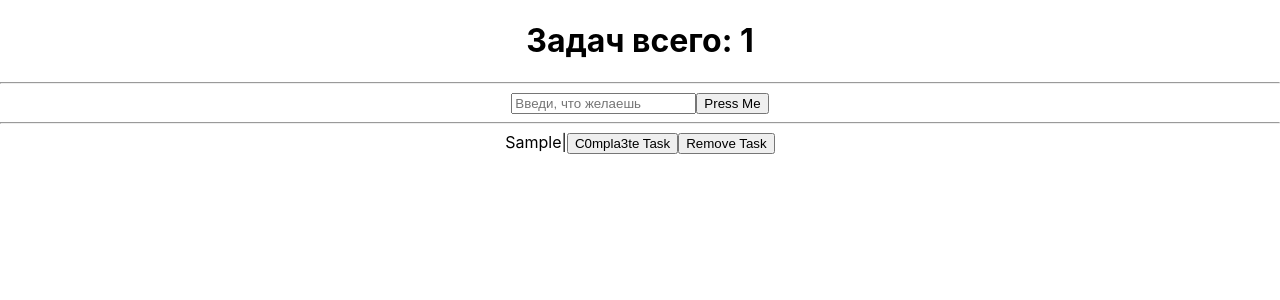
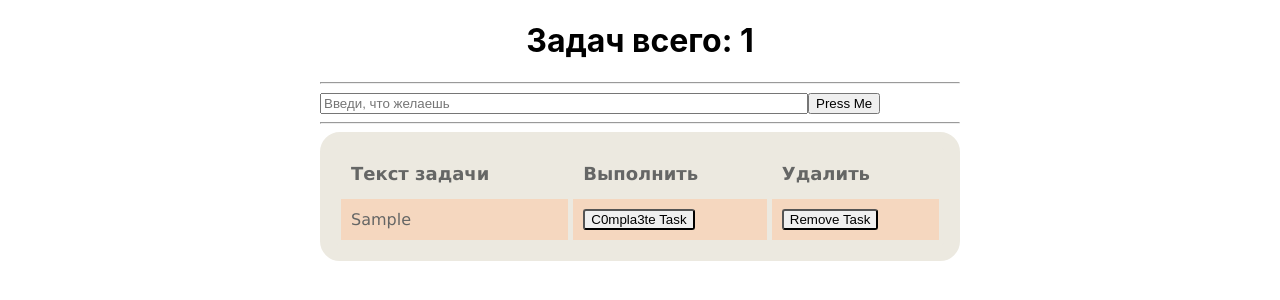
Before and after one commit to jugosoft/react-to-do-list, a React (Create React App) app in the folder react-to-do-list/: page / in a window 1280 px wide. Both pictures are taken after typing "Sample" into the empty fields and a click on the button "Press Me". Shown: the top 300 px of the page. Built offline with nearby package versions, Linux system fonts and the light colour scheme.

Commit message:
New Component ToDo Table

```diff
--- a/react-to-do-list/src/App.css
+++ b/react-to-do-list/src/App.css
@@ -1,38 +1,41 @@
-.App {
-  text-align: center;
-}
+table {
+  font-family: "Lucida Sans Unicode", "Lucida Grande", Sans-Serif;
+  text-align: left;
+  border-collapse: separate;
+  border-spacing: 5px;
+  background: #ECE9E0;
+  color: #656665;
+  border: 16px solid #ECE9E0;
+  border-radius: 20px;
+  width: 50vw;
+  }
 
-.App-logo {
-  height: 40vmin;
-  pointer-events: none;
-}
+  th {
+  font-size: 18px;
+  padding: 10px;
+  }
 
-@media (prefers-reduced-motion: no-preference) {
-  .App-logo {
-    animation: App-logo-spin infinite 20s linear;
+  td {
+  background: #F5D7BF;
+  padding: 10px;
   }
-}
 
-.App-header {
-  background-color: #282c34;
-  min-height: 100vh;
-  display: flex;
-  flex-direction: column;
-  align-items: center;
-  justify-content: center;
-  font-size: calc(10px + 2vmin);
-  color: white;
-}
+  input {
+    width: 75%;
+  }
 
-.App-link {
-  color: #61dafb;
-}
+  .rounded {
+    border-radius: 3px;
+  }
 
-@keyframes App-logo-spin {
-  from {
-    transform: rotate(0deg);
+  .container {
+    width: 50%;
+    top: 50%;
+    left: 25%;
+    justify-content: center;
+    position: relative;
   }
-  to {
-    transform: rotate(360deg);
+
+  .centered {
+    text-align: center;
   }
-}
--- a/react-to-do-list/src/App.js
+++ b/react-to-do-list/src/App.js
@@ -2,12 +2,14 @@ import React from 'react';
 import { useState } from 'react';
 import './App.css';
 import ToDoForm from './components/ToDoForm/ToDoForm';
-import ToDo from './components/ToDo/ToDo';
+import ToDoTable from './components/ToDoTable/ToDoTable';
 
 function App() {
+
   // Пробую использовать хуки для того, чтобы не
   // делать классовый компонент и быть модным
   const [todoList, setTodoList] = useState([]);
+
   const addTask = (userInput) => {
     if (!userInput)
       return;
@@ -23,16 +25,16 @@ function App() {
   const removeTask = (id) => {
     console.log('debug');
     setTodoList(todoList.filter((todo) => todo.id !== id));
-  }
+  };
 
   const completeTask = (id) => {
     console.log('хукуку');
     setTodoList(todoList.map(todo => todo.id === id ? { ...todo, statusCompleted: true } : todo));
-  }
+  };
 
   return (
-    <div className="App">
-      <header>
+    <div className="container">
+      <header className="centered">
         <h1>Задач всего: {todoList.length}</h1>
       </header>
       <hr />
@@ -40,19 +42,10 @@ function App() {
         <ToDoForm addTask={addTask} />
       </div>
       <hr />
-      <div>
-        {
-          todoList.map(todo => {
-            return (
-              <ToDo
-                key={todo.id}
-                todo={todo}
-                removeTask={removeTask}
-                completeTask={completeTask} />
-            )
-          })
-        }
-      </div>
+      <ToDoTable
+        todoList={todoList}
+        removeTask={removeTask}
+        completeTask={completeTask}/>
     </div>
   );
 }
--- a/react-to-do-list/src/components/ToDo/ToDo.jsx
+++ b/react-to-do-list/src/components/ToDo/ToDo.jsx
@@ -2,15 +2,14 @@ import React from "react";
 
 export default function ToDo (props) {
     return(
-        <div key={props.todo.id}>
-            <span style={{textDecoration: props.todo.statusCompleted ? 'line-through' : 'none' }}>{props.todo.task}</span>
-            <span>|</span>
-            <span>
-                <button onClick={props.completeTask.bind(this, props.todo.id)}>C0mpla3te Task</button>
-            </span>
-            <span>
-                <button onClick={() => props.removeTask(props.todo.id)}>Remove Task</button>
-            </span>
-        </div>
+        <tr key={props.todo.id}>
+            <td style={{textDecoration: props.todo.statusCompleted ? 'line-through' : 'none' }}>{props.todo.task}</td>
+            <td>
+                <button className="rounded" onClick={props.completeTask.bind(this, props.todo.id)}>C0mpla3te Task</button>
+            </td>
+            <td>
+                <button className="rounded" onClick={() => props.removeTask(props.todo.id)}>Remove Task</button>
+            </td>
+        </tr>
     );
 }
--- /dev/null
+++ b/react-to-do-list/src/components/ToDoTable/ToDoTable.jsx
@@ -0,0 +1,26 @@
+import React from "react";
+
+import ToDo from '../../components/ToDo/ToDo';
+
+export default function ToDoTable(props) {
+    return (
+        <table>
+            <tr>
+                <th>Текст задачи</th>
+                <th>Выполнить</th>
+                <th>Удалить</th>
+            </tr>
+            {
+                props.todoList.map(todo => {
+                    return (
+                        <ToDo
+                            key={todo.id}
+                            todo={todo}
+                            removeTask={props.removeTask}
+                            completeTask={props.completeTask} />
+                    )
+                })
+            }
+        </table>
+    );
+}
```
